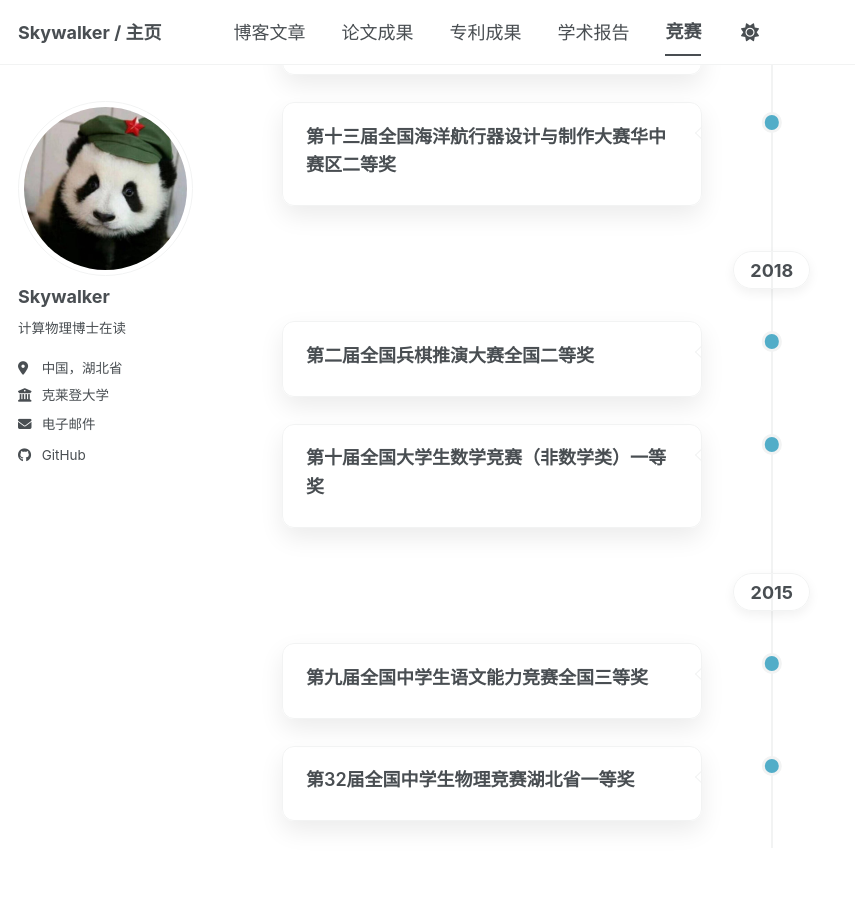
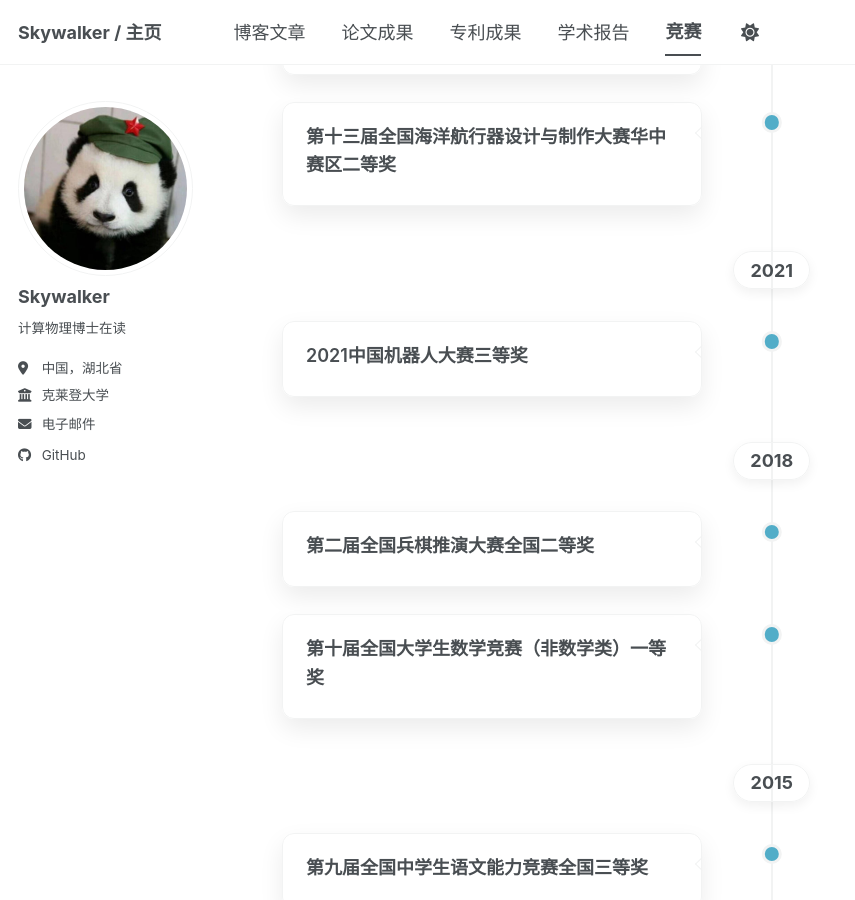
Before and after one commit to cn-skywalker/cn-skywalker.github.io, a Jekyll site: the page built from _pages/awards.html, in a window 1280 px wide and 900 px high, scrolled down 515 px. Shown: the whole window, without its empty margins (0-855 px from the left). Built offline with Jekyll 4.4.1, drawn with Linux system fonts in a browser that asks for light colours; a script bundle is joined from its source files by our own code; library files that are not in the unit come from our copies.

Commit message:
新增2021年中国机器人大赛三等奖获奖信息，丰富竞赛记录

```diff
--- a/_data/awards.yml
+++ b/_data/awards.yml
@@ -10,6 +10,9 @@
 - title: "第二届全国兵棋推演大赛全国二等奖"
   year: 2018
   category: "竞赛"
+- title: "2021中国机器人大赛三等奖"
+  year: 2021
+  category: "竞赛"
 - title: "第十三届全国海洋航行器设计与制作大赛华中赛区二等奖"
   year: 2024
   category: "竞赛"
```
